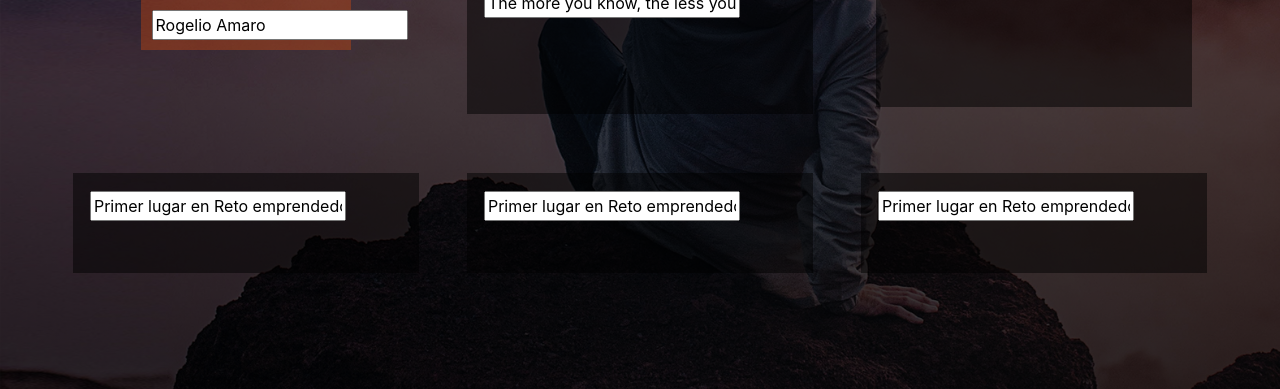
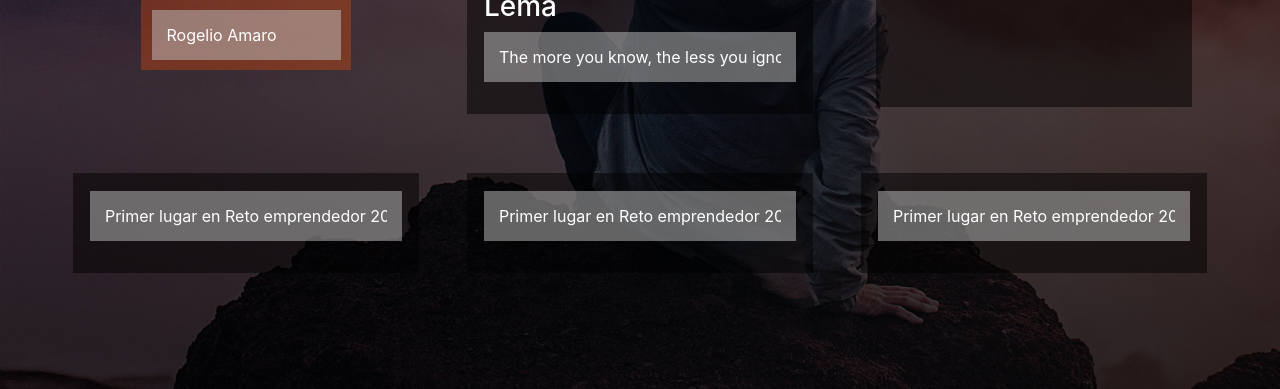
Before and after one commit to Aheal/LIT-SS, a PHP site: page /Templates/edicionPerfil.html in a window 1280 px wide. Shown: the part 488-877 px from the top of the page. Run offline with PHP 8.4, Linux system fonts and the light colour scheme; some libraries are stand-ins or nearby versions.

Commit message:
Cambios en edicion de perfil

```diff
--- a/CSS/stick.css
+++ b/CSS/stick.css
@@ -32,7 +32,7 @@
 /*
     PERFIL
 */
-.perfil-container{
+.perfil-container , .editPerfil-container{
     padding: 8% 5% 9% 5%;
     background: linear-gradient(rgba(0, 0, 0, 0.5), rgba(0, 0, 0, 0.8)), url(../IMG/3.jpg);
     background-size: cover;
@@ -65,10 +65,6 @@
 .d{
     height: 65%;
 }
-.e{
-
-}
-
 .team-wrap{
     border-radius: 100%;
     background: rgba(0,0,0,0.5);
@@ -106,3 +102,24 @@
     display: inline-block;
     background:rgba(255, 80, 0 ,0.3);
 }
+
+/*
+    Edicion Perfil
+*/
+
+input {
+    width: 100%;
+    height: 50px;
+    color: white;
+    background: rgba(193,194,193,.5);
+    border: none;
+    padding: 15px;
+}
+
+textarea {
+    width: 100%;
+    color: white;
+    background: rgba(193,194,193,.5);
+    border: none;
+    padding: 15px;
+}
--- a/Templates/edicionPerfil.html
+++ b/Templates/edicionPerfil.html
@@ -11,7 +11,7 @@
     <link rel="stylesheet" type="text/css" media="screen" href="../CSS/stick.css" />
 </head>
 <body>
-    <div class="container-fluid perfil-container">
+    <div class="container-fluid editPerfil-container">
         <div class="row">
             <div class="col-lg-4 cardto a">
                 <div class="img-aux">
```
